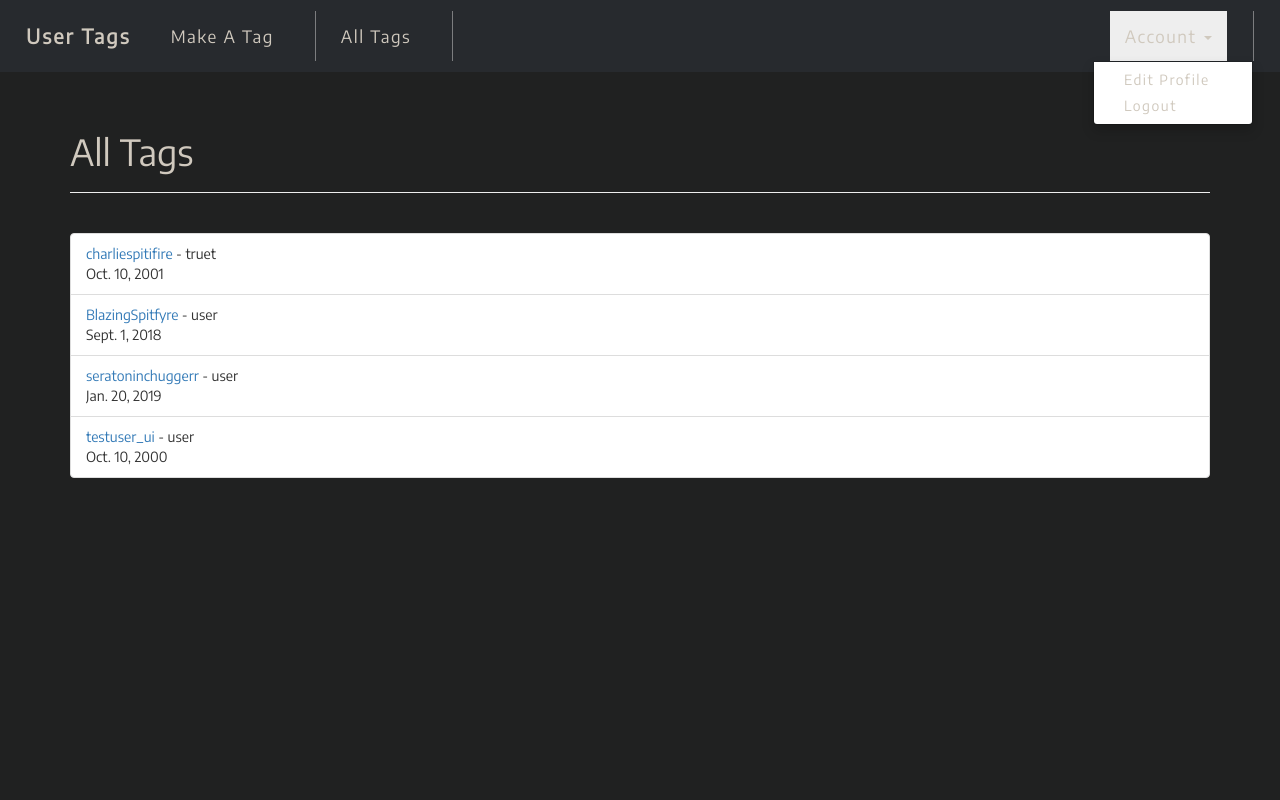
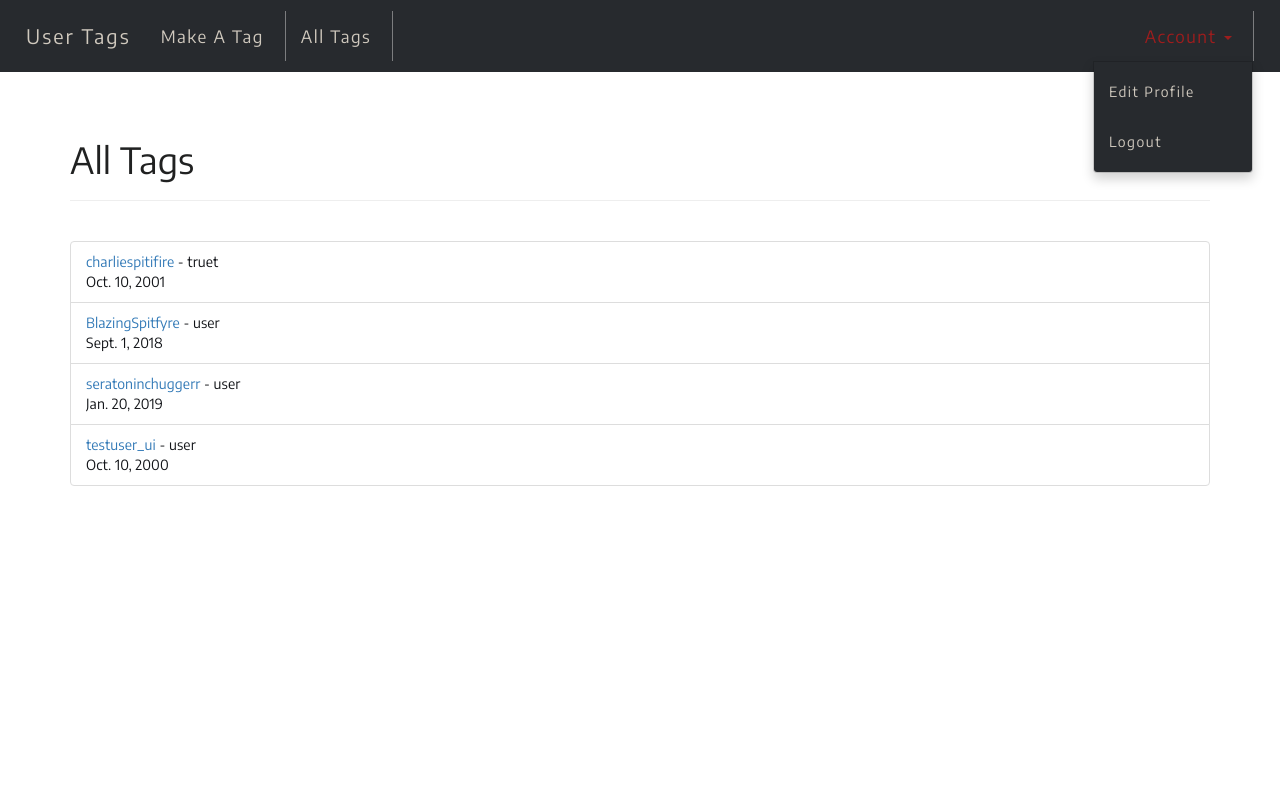
Before and after one commit to Shirazi-Hussein/losttags, a Django app: page /alltags/ in a window 1280 px wide, after a click on "Account". Run offline with Django 3.2, Linux system fonts and the light colour scheme; a user stored in the database is signed in; data comes from the database, SQL or seed files in the repository; both versions use the stored data as it was after the commit; some libraries are stand-ins or nearby versions.

Commit message:
fixed navbar, table, now edit the alltags page with the same table and apply css sheet to every page. edit login/register/update forms

```diff
--- a/droptag/static/base/style.css
+++ /dev/null
@@ -1,52 +0,0 @@
-body {
-  background: #202121;
-  font-family: "Encode Sans", sans-serif;
-}
-
-h1 {
-  color: #d0c9be;
-}
-
-h2 {
-  color: #d0c9be;
-}
-
-/* navigation bar */
-#scanfcode {
-  border-radius: 0px;
-  background: #272A2E;
-  padding: 10px;
-  font-size: 17px;
-}
-/* logo or main heading */
-#logo {
-  font-size: 20px;
-  font-weight: bolder;
-  color: #d0c9be;
-  letter-spacing: 2px;
-}
-/* navigation links*/
-#link a {
-  color: #d0c9be;
-  margin: 0 20px 0 10px;
-  letter-spacing: 1.5px;
-}
-/* navigation link with right border */
-#first-link {
-  padding-right: 6px;
-  border-right: solid 1px rgba(204, 204, 204, 0.514);
-}
-/* sign up link button and toggle button */
-#button-link,
-#toogle-button {
-  color: #f2f2f2;
-  border-style: solid;
-  border-width: 1px;
-  border-color: rgba(0, 0, 0, 0.2);
-  border-radius: 2px;
-  background-color: #fa6a48;
-  line-height: 17px;
-}
-#button-link a {
-  color: #f2f2f2;
-}
--- a/droptag/static/index/style.css
+++ b/droptag/static/style.css
@@ -87,50 +87,122 @@ body {
   min-height: 100%;
   height: 100%;
 }
-
-
 html {
   position: relative;
   overflow-x: hidden;
-  margin: 16px;
   padding: 0;
   min-height: 100%;
   font-size: 62.5%;
 }
 body {
-  font-family: 'RobotoDraft', 'Roboto', 'Helvetica Neue, Helvetica, Arial', sans-serif;
+  padding-top: 100px;
+  font-family: 'Encode Sans', 'Roboto', 'Helvetica Neue, Helvetica, Arial', sans-serif;
   font-style: normal;
   font-weight: 300;
   font-size: 1.4rem;
   line-height: 2rem;
   letter-spacing: 0.01rem;
-  color: #d0c9be;
-  background-color: #252626;
+  color: #121418;
+  background: #fff;
   -webkit-font-smoothing: antialiased;
   -moz-osx-font-smoothing: grayscale;
   text-rendering: optimizeLegibility;
 }
-#demo {
-  margin: 20px auto;
-  max-width: 960px;
+
+h1 {
+  color: #202121;
 }
-#demo h1 {
-  font-size: 2.4rem;
-  line-height: 3.2rem;
-  letter-spacing: 0;
-  font-weight: 300;
-  color: #212121;
-  text-transform: inherit;
-  margin-bottom: 1rem;
-  text-align: center;
+
+h2 {
+  color: #202121;
 }
-#demo h2 {
-  font-size: 1.5rem;
-  line-height: 2.8rem;
-  letter-spacing: 0.01rem;
-  font-weight: 400;
-  color: #212121;
-  text-align: center;
+
+/* navigation bar */
+.nav li a{
+  padding: 15px 5px  !important;
+}
+.nav li a:hover{
+  background-color: transparent !important;
+  color: #a11d1df8 !important;
+}
+.nav .show>a, .nav .show>a:focus, .nav .show>a:hover, .nav a:focus, .nav:hover{
+  background-color: transparent !important;
+  color: #a11d1df8 !important;
+}
+.navbar-right .dropdown-menu{
+  background-color: #272A2E;
+}
+#scanfcode {
+  border-radius: 0px;
+  background: #272A2E;
+  padding: 10px;
+  font-size: 17px;
+  position: fixed;
+  top: 0;
+  width: 100%;
+}
+/* logo or main heading */
+#logo {
+  font-size: 20px;
+  font-weight: bolder;
+  color: #d0c9be;
+  letter-spacing: 2px;
+}
+/* navigation links*/
+#link a {
+  color: #d0c9be;
+  margin: 0 10px;
+  letter-spacing: 1.5px;
+}
+/* navigation link with right border */
+#first-link {
+  padding-right: 6px;
+  border-right: solid 1px rgba(204, 204, 204, 0.514);
+}
+/* sign up link button and toggle button */
+#button-link, #toogle-button {
+  color: #faf9f9;
+  border-style: solid;
+  border-width: 1px;
+  border-color: rgba(0, 0, 0, 0.2);
+  border-radius: 2px;
+  background-color: #a11d1df8;
+  line-height: 17px;
+}
+.sign-in-btn{
+  color: #faf9f9;
+  /* border-style: solid;
+  border-width: 1px;
+  border-color: rgba(0, 0, 0, 0.2);
+  border-radius: 2px; */
+  background-color: #a11d1df8;
+}
+.sign-in-btn:hover{
+  background-color: #8D2828;
+  color: #faf9f9;
+}
+.sign-up-btn {
+  color: #d0c9be;
+  /* border-style: solid;
+  border-width: 1px;
+  border-color: rgba(0, 0, 0, 0.2);
+  border-radius: 2px;
+  background-color: #a11d1df8; */
+  border: 1px solid #d0c9be ;
+  background-color: transparent;
+}
+.sign-up-btn:hover{
+  color: #faf9f9;
+  background-color: #d0c9be;
+}
+.nav-btns{
+  display: inline-block;
+}
+.nav-btns a{
+  margin: 0 5px !important;
+}
+#button-link a {
+  color: #d0c9be;
 }
 .shadow-z-1 {
   -webkit-box-shadow: 0 1px 3px 0 rgba(0, 0, 0, 0.12), 0 1px 2px 0 rgba(0, 0, 0, 0.24);
@@ -142,7 +214,12 @@ body {
   width: 100%;
   max-width: 100%;
   margin-bottom: 2rem;
-  background-color: #121418;
+  /* background-color: #e9e9e9; */
+}
+.table>tbody>tr:hover{
+  background: none !important;
+  border: 2px solid #a11d1df8 !important;
+  transition: none;
 }
 .table > thead > tr,
 .table > tbody > tr,
@@ -150,6 +227,7 @@ body {
   -webkit-transition: all 0.3s ease;
   -o-transition: all 0.3s ease;
   transition: all 0.3s ease;
+  border-bottom: 1px solid rgba(0, 0, 0, 0.12) !important;
 }
 .table > thead > tr > th,
 .table > tbody > tr > th,
@@ -437,7 +515,7 @@ body {
 }
 .table-hover.table-mc-light-blue > tbody > tr:hover > td,
 .table-hover.table-mc-light-blue > tbody > tr:hover > th {
-  background-color: #b3e5fc;
+  background-color: #8f9ba0;
 }
 @media screen and (max-width: 767px) {
   .table-responsive-vertical .table-striped.table-mc-light-blue > tbody > tr > td,
--- a/droptag/templates/base.html
+++ b/droptag/templates/base.html
@@ -3,8 +3,11 @@
 <html lang="en">
   <head>
     <meta charset="UTF-8">
+    <meta name="viewport" content="width=device-width, initial-scale=1.0">
     <link rel="stylesheet" href="https://maxcdn.bootstrapcdn.com/bootstrap/3.3.7/css/bootstrap.min.css">
-    <link href="https://fonts.googleapis.com/css?family=Encode+Sans" rel="stylesheet"> <link rel="stylesheet" href="{% static 'base/style.css' %}">
+    <!-- navbar css below -->
+    <link href="https://fonts.googleapis.com/css?family=Encode+Sans" rel="stylesheet">
+    <link rel="stylesheet" href="{% static 'style.css' %}">
   </head>
     <title>{% block title %} Home {% endblock %}</title>
   </head>
@@ -44,7 +47,7 @@
     <br />
     <div class="container">{% block content %} {% endblock %}</div>
 
-    <!-- Option 1: jQuery and Bootstrap Bundle -->
+    <!-- jquey/bootstrap/navbar/table scripts -->
     <script
       src="https://code.jquery.com/jquery-3.5.1.slim.min.js"
       integrity="sha384-DfXdz2htPH0lsSSs5nCTpuj/zy4C+OGpamoFVy38MVBnE+IbbVYUew+OrCXaRkfj"
```
Also changed, not shown: droptag/templates/index.html (+18 -15 lines), db.sqlite3, droptag/static/script.js (renamed from droptag/static/index/script.js).
